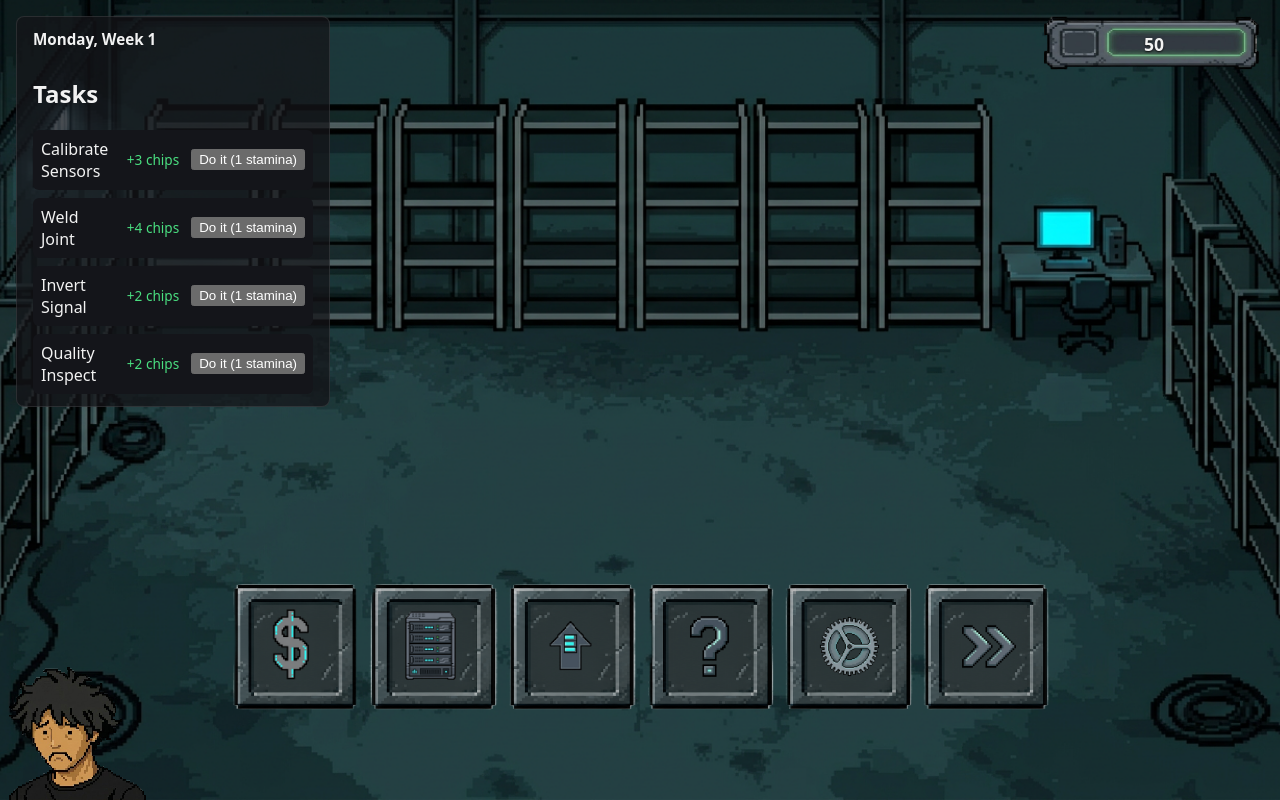
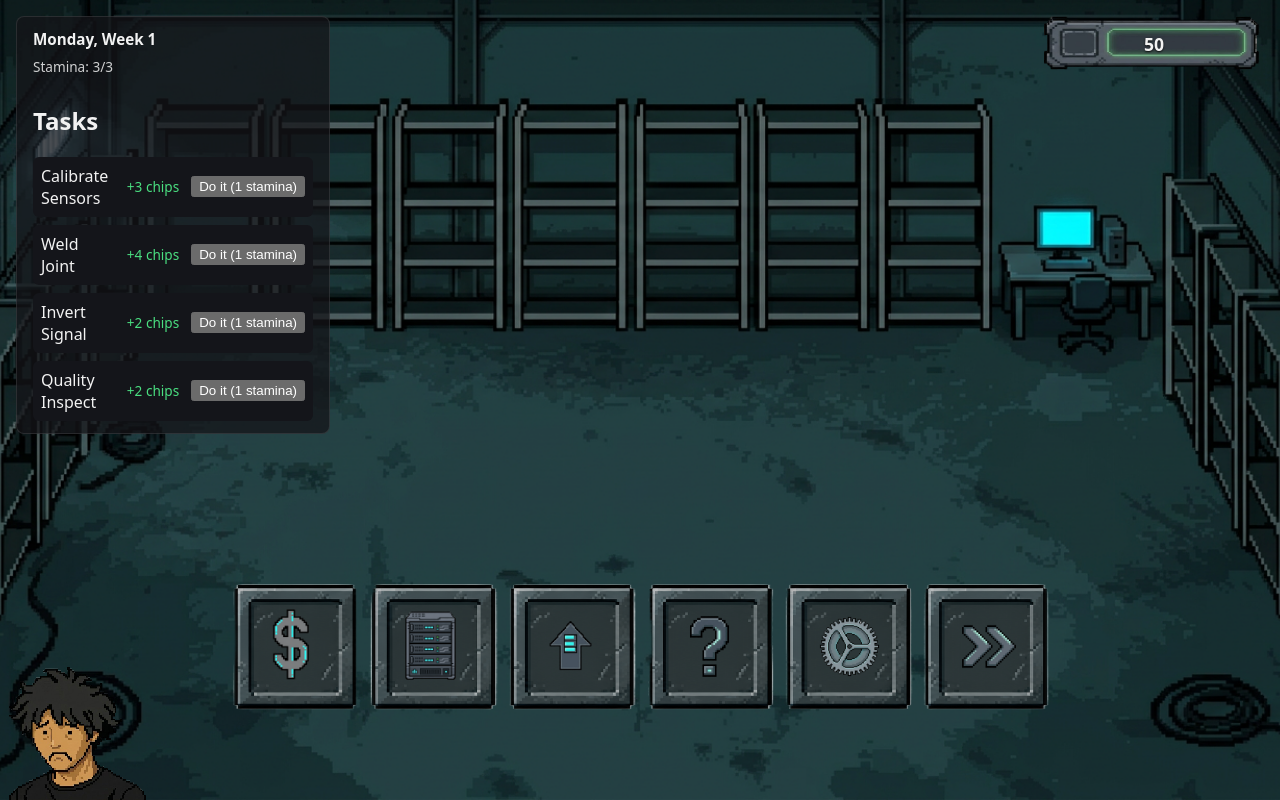
Before and after one commit to RaymondZheng-nu/VShacks-eric-raymond, a React (Vite) app in the folder quota-machine/: page / in a window 1280 px wide. Built offline with nearby package versions, Linux system fonts and the light colour scheme.

Commit message:
few minor tweaks to the game quality

```diff
--- a/quota-machine/src/App.jsx
+++ b/quota-machine/src/App.jsx
@@ -1,10 +1,12 @@
-import { useState } from 'react'
-import { createInitialState, bringMachineOnline, QUOTA_CHECK_DAY, DAY_NAMES } from './game/gameState'
+import { useState, useEffect } from 'react'
+import { createInitialState, bringMachineOnline, addConnection, QUOTA_CHECK_DAY, DAY_NAMES } from './game/gameState'
 import { advanceTurn } from './game/turn'
-import { generateDailyTasks, resolveTaskManually } from './game/tasks'
+import { generateDailyTasks } from './game/tasks'
 import { generateShopOffers, rerollShop } from './game/shop'
 import { getMachineById } from './data/machines'
+import { getTaskTypeById } from './data/tasks'
 import { getPuzzleById } from './data/puzzles'
+import { findSynergy } from './data/synergies'
 import TaskList from './components/TaskList.jsx'
 import DaySummary from './components/DaySummary.jsx'
 import PlayerSprite from './components/PlayerSprite.jsx'
@@ -20,6 +22,7 @@ import SettingsPanel from './components/SettingsPanel.jsx'
 import CircuitEditor from './components/CircuitEditor/CircuitEditor.jsx'
 
 const BACKGROUND = '/quota-machine/sprites/backdrop/Warehousebackdrop.png'
+const DEFAULT_CONNECTION_PUZZLE_ID = 'and-basic'
 
 // root component owns game state and passes it to children
 export default function App() {
@@ -28,9 +31,22 @@ export default function App() {
     return { ...s, tasks: generateDailyTasks(s), shopOffers: generateShopOffers() }
   })
   const [solvingInstanceId, setSolvingInstanceId] = useState(null)
+  const [solvingTaskId, setSolvingTaskId] = useState(null)
   const [activePanel, setActivePanel] = useState(null)
+  const [connectingMode, setConnectingMode] = useState(false)
+  const [selectedMachineA, setSelectedMachineA] = useState(null)
+  // set once two valid online machines are picked; gates the third CircuitEditor entry point
+  const [connectingPuzzlePair, setConnectingPuzzlePair] = useState(null)
+  const [connectMessage, setConnectMessage] = useState(null)
 
-  // end of day triggers scoring failure ticks new tasks
+  // auto-clears transient connect-mode messages ("Machine must be online", "Already connected")
+  useEffect(() => {
+    if (!connectMessage) return
+    const timer = setTimeout(() => setConnectMessage(null), 2000)
+    return () => clearTimeout(timer)
+  }, [connectMessage])
+
+  // advances the game by one day
   function handleEndTurn() {
     setState((prev) => advanceTurn(prev))
   }
@@ -42,12 +58,68 @@ export default function App() {
     setSolvingInstanceId(null)
   }
 
-  // resolves task manually spending stamina
-  function handleResolveTask(taskId) {
-    setState((prev) => {
-      const result = resolveTaskManually(prev, taskId)
-      return result.ok ? result.state : prev
-    })
+  // opens the circuit puzzle for a task instead of insta-completing it
+  function handleStartTask(taskId) {
+    setSolvingTaskId(taskId)
+  }
+
+  // puzzle solved: CircuitEditor already spent the stamina, so just mark the task done and close
+  function handleTaskSolved() {
+    setState((prev) => ({
+      ...prev,
+      tasks: prev.tasks.map((t) => (t.id === solvingTaskId ? { ...t, done: true } : t)),
+    }))
+    setSolvingTaskId(null)
+  }
+
+  // toggles connection mode; closes any open modal so the shelf is clickable
+  function handleToggleConnectMode() {
+    setActivePanel(null)
+    setConnectingMode((prev) => !prev)
+    setSelectedMachineA(null)
+    setConnectMessage(null)
+  }
+
+  // handles a shelf-machine click while in connection mode
+  function handleConnectClick(owned) {
+    if (!owned.online) {
+      setConnectMessage('Machine must be online')
+      setConnectingMode(false)
+      setSelectedMachineA(null)
+      return
+    }
+    if (selectedMachineA === null) {
+      setSelectedMachineA(owned.instanceId)
+      return
+    }
+    if (selectedMachineA === owned.instanceId) {
+      setSelectedMachineA(null)
+      return
+    }
+    const alreadyConnected = state.connections.some(
+      (c) => c.machineInstanceIds.includes(selectedMachineA) && c.machineInstanceIds.includes(owned.instanceId)
+    )
+    if (alreadyConnected) {
+      setConnectMessage('Already connected')
+      setSelectedMachineA(null)
+      return
+    }
+    setConnectingPuzzlePair({ aId: selectedMachineA, bId: owned.instanceId })
+  }
+
+  // puzzle solved: CircuitEditor already spent the stamina, so just register the connection and close
+  function handleConnectionSolved() {
+    setState((prev) => addConnection(prev, connectingPuzzlePair.aId, connectingPuzzlePair.bId))
+    setConnectingPuzzlePair(null)
+    setConnectingMode(false)
+    setSelectedMachineA(null)
+  }
+
+  // cancels the connection puzzle: close modal, exit connection mode, no state changes
+  function handleConnectionCancel() {
+    setConnectingPuzzlePair(null)
+    setConnectingMode(false)
+    setSelectedMachineA(null)
   }
 
   // rerolls shop offers if credits allow
@@ -65,7 +137,7 @@ export default function App() {
   const solvingMachine = state.ownedMachines.find((m) => m.instanceId === solvingInstanceId) // might be undefined if stale
   // use harder repair puzzle if machine has failed before
   const isRepair = solvingMachine != null && solvingMachine.failureThreshold != null
-  const solvingPuzzle = solvingMachine
+  const machinePuzzle = solvingMachine
     ? getPuzzleById(
         isRepair
           ? getMachineById(solvingMachine.machineId)?.repairPuzzleId
@@ -73,15 +145,51 @@ export default function App() {
       )
     : null
 
+  // second CircuitEditor entry point: solving a task's puzzle instead of installing/repairing a machine
+  const solvingTask = state.tasks.find((t) => t.id === solvingTaskId)
+  const taskPuzzle = solvingTask ? getPuzzleById(getTaskTypeById(solvingTask.typeId)?.puzzleId) : null
+
+  // third CircuitEditor entry point: connecting two online machines for a synergy bonus
+  const connectingMachineA = connectingPuzzlePair
+    ? state.ownedMachines.find((m) => m.instanceId === connectingPuzzlePair.aId)
+    : null
+  const connectingMachineB = connectingPuzzlePair
+    ? state.ownedMachines.find((m) => m.instanceId === connectingPuzzlePair.bId)
+    : null
+  const connectionSynergy = connectingMachineA && connectingMachineB
+    ? findSynergy(connectingMachineA.machineId, connectingMachineB.machineId)
+    : null
+  const connectionPuzzle = connectingPuzzlePair
+    ? getPuzzleById(connectionSynergy?.puzzleId ?? DEFAULT_CONNECTION_PUZZLE_ID)
+    : null
+
+  const solvingPuzzle = machinePuzzle ?? taskPuzzle ?? connectionPuzzle
+
   return (
     <div className="app">
       <div className="game-canvas" style={{ backgroundImage: `url(${BACKGROUND})` }}>
         <RevenueBar credits={state.credits} />
-        <MachineShelf ownedMachines={state.ownedMachines} onSolve={setSolvingInstanceId} />
+        <MachineShelf
+          ownedMachines={state.ownedMachines}
+          onSolve={setSolvingInstanceId}
+          connectingMode={connectingMode}
+          selectedMachineA={selectedMachineA}
+          onConnectClick={handleConnectClick}
+          connections={state.connections}
+        />
+        {connectingMode && (
+          <div className="connect-banner">
+            <span>
+              {connectMessage ?? (selectedMachineA ? 'Select the second online machine' : 'Select the first online machine')}
+            </span>
+            <button onClick={handleToggleConnectMode}>Cancel</button>
+          </div>
+        )}
 
         <div className="hud-topleft">
           <p className="hud-day-info">{DAY_NAMES[state.dayOfWeek - 1]}, Week {state.week}</p>
-          <TaskList tasks={state.tasks} stamina={state.stamina} onResolve={handleResolveTask} />
+          <p className="hud-stamina-info">Stamina: {state.stamina}/{state.maxStamina}</p>
+          <TaskList tasks={state.tasks} stamina={state.stamina} onResolve={handleStartTask} />
         </div>
 
         <Taskbar
@@ -106,7 +214,11 @@ export default function App() {
         )}
         {activePanel === 'machines' && (
           <Modal title="Machines" onClose={() => setActivePanel(null)}>
-            <MachineYard ownedMachines={state.ownedMachines} onSolve={setSolvingInstanceId} />
+            <MachineYard
+              ownedMachines={state.ownedMachines}
+              onSolve={setSolvingInstanceId}
+              onEnterConnectMode={handleToggleConnectMode}
+            />
           </Modal>
         )}
         {activePanel === 'stats' && (
@@ -124,17 +236,19 @@ export default function App() {
         {activePanel === 'journal' && <JournalPanel onClose={() => setActivePanel(null)} />}
         {activePanel === 'settings' && <SettingsPanel onClose={() => setActivePanel(null)} />}
 
-        {/* todo machine to machine connection puzzles for synergy bonuses */}
-
         {solvingPuzzle && (
           <div className="circuit-editor-overlay">
             <CircuitEditor
               puzzle={solvingPuzzle}
-              isRepair={isRepair}
+              isRepair={machinePuzzle != null && isRepair}
               gameState={state}
               setGameState={setState}
-              onSolved={handleSolved}
-              onCancel={() => setSolvingInstanceId(null)}
+              onSolved={machinePuzzle ? handleSolved : taskPuzzle ? handleTaskSolved : handleConnectionSolved}
+              onCancel={() => {
+                if (machinePuzzle) setSolvingInstanceId(null)
+                else if (taskPuzzle) setSolvingTaskId(null)
+                else handleConnectionCancel()
+              }}
             />
           </div>
         )}
--- a/quota-machine/src/components/MachineShelf.jsx
+++ b/quota-machine/src/components/MachineShelf.jsx
@@ -3,20 +3,57 @@ import { SHELF_SLOTS } from '../data/shelfSlots'
 
 const SHELF_SPRITE = '/quota-machine/sprites/machines/generic.png'
 
-// auto places owned machines on fixed shelf slots in purchase order
-// todo swap shelf sprite for per machine sprite once art exists
-export default function MachineShelf({ ownedMachines, onSolve }) {
+// looks up a shelved machine's slot center as numbers, or null if it isn't on the shelf
+function slotPositionFor(instanceId, ownedMachines) {
+  const index = ownedMachines.slice(0, SHELF_SLOTS.length).findIndex((m) => m.instanceId === instanceId)
+  if (index === -1) return null
+  const slot = SHELF_SLOTS[index]
+  return { x: parseFloat(slot.x), y: parseFloat(slot.y) }
+}
+
+// auto-places owned machines on fixed shelf slots in purchase order — no drag/placement
+// TODO: swap SHELF_SPRITE for a per-machine sprite (owned.machineId / artKey) once that art exists
+export default function MachineShelf({ ownedMachines, onSolve, connectingMode, selectedMachineA, onConnectClick, connections }) {
+  // in connection mode, clicks select machines instead of opening the install/repair puzzle
+  function handleClick(owned) {
+    if (connectingMode) {
+      onConnectClick(owned)
+      return
+    }
+    if (!owned.online) onSolve(owned.instanceId)
+  }
+
   return (
     <>
+      <svg className="connection-lines">
+        {(connections ?? []).map((conn) => {
+          const [idA, idB] = conn.machineInstanceIds
+          const posA = slotPositionFor(idA, ownedMachines)
+          const posB = slotPositionFor(idB, ownedMachines)
+          if (!posA || !posB) return null
+          return (
+            <line
+              key={conn.instanceId}
+              className="connection-line"
+              x1={`${posA.x}%`}
+              y1={`${posA.y}%`}
+              x2={`${posB.x}%`}
+              y2={`${posB.y}%`}
+            />
+          )
+        })}
+      </svg>
+
       {ownedMachines.slice(0, SHELF_SLOTS.length).map((owned, i) => {
         const machine = getMachineById(owned.machineId)
         const slot = SHELF_SLOTS[i]
+        const isSelected = owned.instanceId === selectedMachineA
         return (
           <button
             key={owned.instanceId}
-            className={`shelf-machine${owned.online ? ' shelf-machine--online' : ''}`}
+            className={`shelf-machine${owned.online ? ' shelf-machine--online' : ''}${isSelected ? ' shelf-machine--selected' : ''}`}
             style={{ left: slot.x, top: slot.y }}
-            onClick={() => !owned.online && onSolve(owned.instanceId)}
+            onClick={() => handleClick(owned)}
             title={machine?.name ?? owned.machineId}
           >
             <img src={SHELF_SPRITE} alt={machine?.name ?? owned.machineId} />
--- a/quota-machine/src/data/tasks.js
+++ b/quota-machine/src/data/tasks.js
@@ -6,6 +6,7 @@ export const TASK_TYPES = [
     baseOutput: 2,
     staminaCost: 1,
     automationMachineId: 'conveyor',
+    puzzleId: 'and-basic',
   },
   {
     id: 'stamp',
@@ -14,6 +15,7 @@ export const TASK_TYPES = [
     baseOutput: 3,
     staminaCost: 1,
     automationMachineId: 'stamper',
+    puzzleId: 'or-basic',
   },
   {
     id: 'invert',
@@ -22,6 +24,7 @@ export const TASK_TYPES = [
     baseOutput: 2,
     staminaCost: 1,
     automationMachineId: 'inverter-rig',
+    puzzleId: 'not-basic',
   },
   {
     id: 'calibrate',
@@ -30,6 +33,7 @@ export const TASK_TYPES = [
     baseOutput: 3,
     staminaCost: 1,
     automationMachineId: 'sorter',
+    puzzleId: 'xor-basic',
   },
   {
     id: 'weld',
@@ -38,6 +42,7 @@ export const TASK_TYPES = [
     baseOutput: 4,
     staminaCost: 1,
     automationMachineId: 'welder',
+    puzzleId: 'nand-basic',
   },
   {
     id: 'package',
@@ -46,6 +51,7 @@ export const TASK_TYPES = [
     baseOutput: 4,
     staminaCost: 1,
     automationMachineId: 'packager',
+    puzzleId: 'nor-basic',
   },
   // { id: 'debug', name: 'Debug Console', description: 'Check error logs.', baseOutput: 1, staminaCost: 1, automationMachineId: null },
   // removed too punishing
--- a/quota-machine/src/game/gameState.js
+++ b/quota-machine/src/game/gameState.js
@@ -4,6 +4,7 @@ export const MAX_STAMINA = 3
 export const STARTING_CREDITS = 50
 export const DAYS_PER_WEEK = 6
 export const QUOTA_CHECK_DAY = 6
+export const DEBT_CUTOFF = 100
 export const DAY_NAMES = ['Monday', 'Tuesday', 'Wednesday', 'Thursday', 'Friday', 'Saturday']
 
 // returns fresh state for a new run
@@ -15,6 +16,7 @@ export function createInitialState() {
     quotaRequired: 10,
     quotaProgress: 0,
     credits: STARTING_CREDITS,
+    debt: 0,
     stamina: MAX_STAMINA,
     maxStamina: MAX_STAMINA,
     ownedMachines: [],
--- a/quota-machine/src/styles/index.css
+++ b/quota-machine/src/styles/index.css
@@ -379,6 +379,12 @@ html, body {
   font-size: 0.95rem;
 }
 
+.hud-stamina-info {
+  margin: 0;
+  font-size: 0.85rem;
+  color: rgba(255, 255, 255, 0.8);
+}
+
 .revenue-bar {
   position: absolute;
   top: 16px;
@@ -471,6 +477,42 @@ html, body {
   filter: none;
 }
 
+.shelf-machine--selected {
+  outline: 2px solid #2dd4bf;
+  outline-offset: 3px;
+  border-radius: 6px;
+  box-shadow: 0 0 8px rgba(45, 212, 191, 0.8);
+}
+
+.connection-lines {
+  position: absolute;
+  inset: 0;
+  width: 100%;
+  height: 100%;
+  pointer-events: none;
+}
+
+.connection-line {
+  stroke: #2dd4bf;
+  stroke-width: 2px;
+  filter: drop-shadow(0 0 3px rgba(45, 212, 191, 0.8));
+}
+
+.connect-banner {
+  position: absolute;
+  top: 80px;
+  left: 50%;
+  transform: translateX(-50%);
+  display: flex;
+  align-items: center;
+  gap: 0.75rem;
+  background: rgba(20, 20, 25, 0.85);
+  border: 1px solid rgba(45, 212, 191, 0.5);
+  border-radius: 8px;
+  padding: 0.5rem 1rem;
+  font-size: 0.9rem;
+}
+
 .modal-backdrop {
   position: fixed;
   inset: 0;
```
Also changed, not shown: quota-machine/src/components/MachineYard.jsx (+5 -2 lines), quota-machine/src/game/turn.js (+15 -4 lines).
